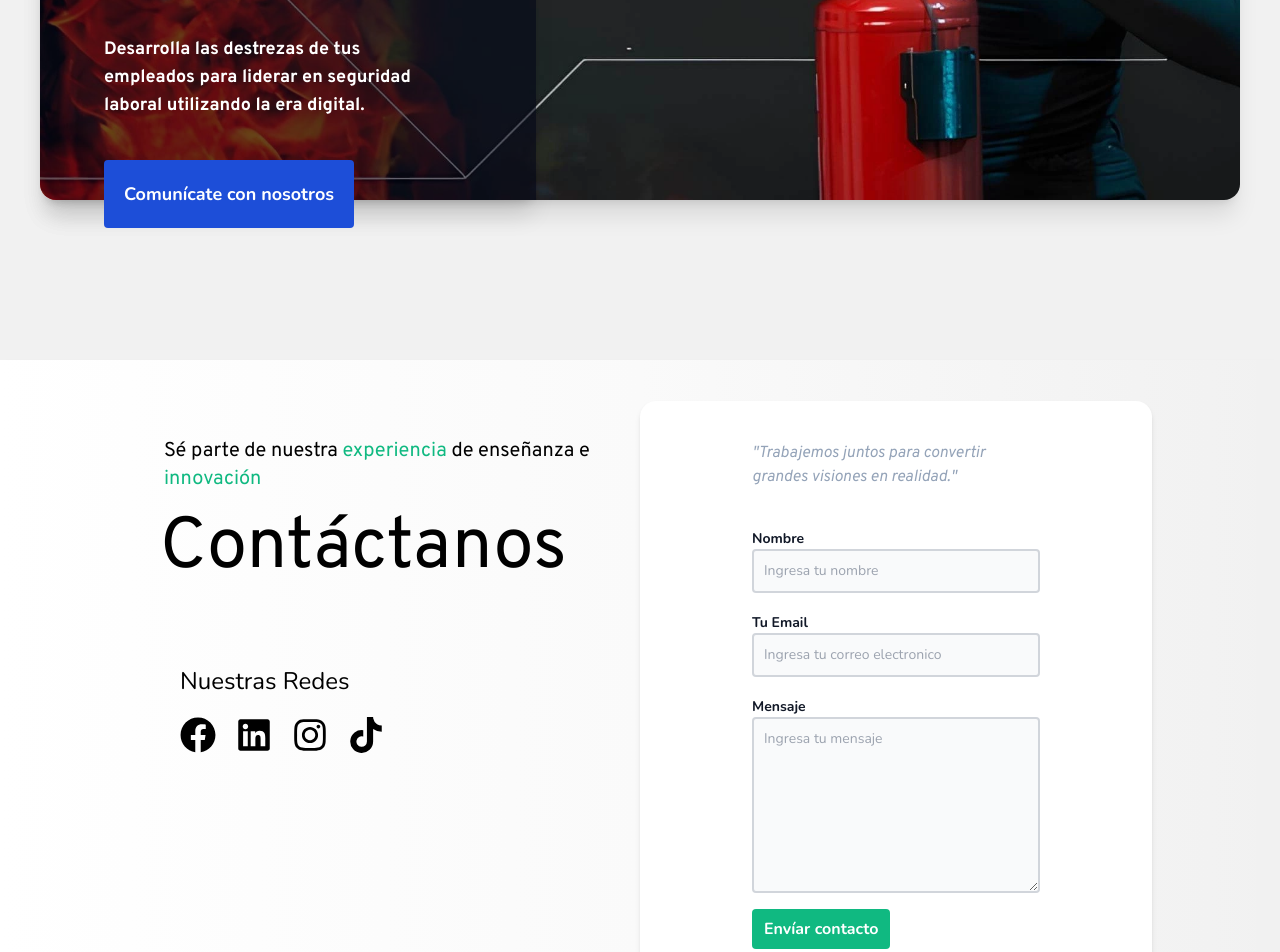
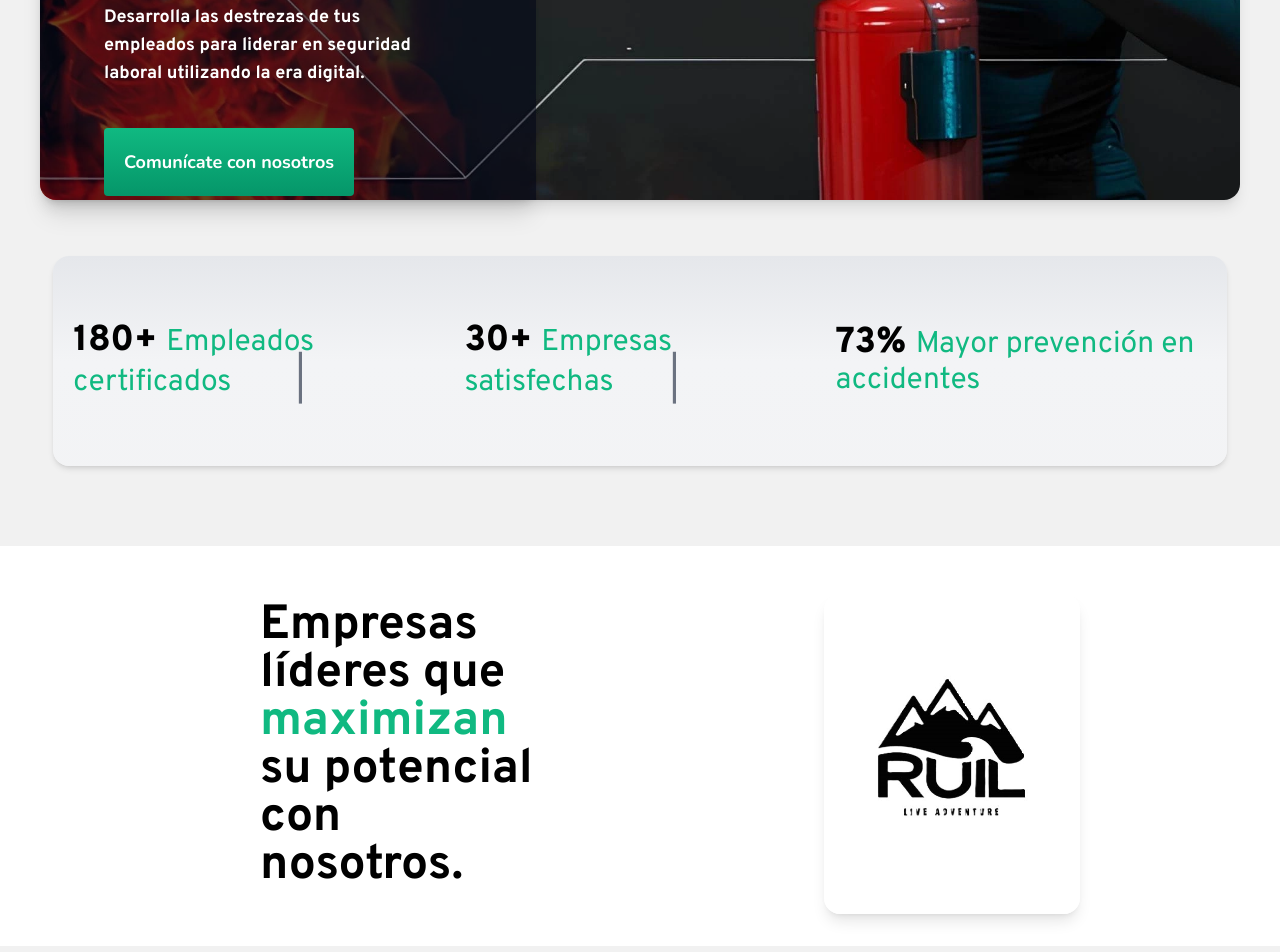
Before and after one commit to Reaien/web_maxima, a React (Vite) app: page /maxima in a window 1280 px wide. Shown: the part 680-1632 px from the top of the page. Built offline with nearby package versions, Linux system fonts and the light colour scheme; what tailwindcss-animated would draw is missing.

Commit message:
kpi and enterprises components

```diff
--- a/src/components/Carousel.jsx
+++ b/src/components/Carousel.jsx
@@ -14,9 +14,9 @@ export const Carousel = () => {
       content: {
         title: (
           <>
-            "Potencia tu empresa con los métodos más{" "}
+            Potencia tu empresa con los métodos más{" "}
             <span className="text-emerald-400">sostenibles</span>, interactivos
-            y <span className="text-emerald-400">avanzados</span> del mercado."
+            y <span className="text-emerald-400">avanzados</span> del mercado.
           </>
         ),
         subTitle:
@@ -31,11 +31,14 @@ export const Carousel = () => {
           <>
             Fortalece tu empresa, somos la{" "}
             <span className="text-emerald-400">clave</span> para tener un
-            entorno laboral más seguro.
+            entorno laboral más seguro e impular tu{" "}
+            <span className="text-emerald-400">crecimiento profesional</span> y
+            emprendedor.
           </>
         ),
         subTitle:
           "Se parte de cómo los métodos avanzados y sostenibles en prevención de riesgos pueden impulsar el éxito de tu empresa.",
+        buttonTitle: "Comunícate con nosotros",
       },
     },
     {
@@ -43,14 +46,15 @@ export const Carousel = () => {
       content: {
         title: (
           <>
-            "Somos una <span className="text-emerald-400">OTEC</span> chilena
+            Somos una <span className="text-emerald-400">OTEC</span> chilena
             acreditada por <span className="text-emerald-400">Sence</span> y
             certificada según la norma n°2728 para garantizar una{" "}
-            <span className="text-emerald-400">calidad de excelencia.</span>"
+            <span className="text-emerald-400">calidad de excelencia.</span>
           </>
         ),
         subTitle:
-          "Transformamos vidas a través del conocimiento y la experiencia e impulsamos tu crecimiento profesional y emprendedor",
+          "Transformamos vidas a través del conocimiento y la experiencia.",
+        buttonTitle: "Comunícate con nosotros",
       },
     },
   ];
@@ -72,7 +76,7 @@ export const Carousel = () => {
   useEffect(() => {
     const timer = setInterval(() => {
       nextSlide();
-    }, 8000); // Cambia 5000 por el tiempo en milisegundos que deseas entre cada cambio de imagen
+    }, 8000); // Cambia 8000 por el tiempo en milisegundos que deseas entre cada cambio de imagen
 
     return () => clearInterval(timer);
   }, [currentIndex]); // Esto se ejecutará cada vez que cambie el currentIndex
@@ -84,7 +88,7 @@ export const Carousel = () => {
           style={{
             backgroundImage: `url(${slideImages[currentIndex].imgUrl}) `,
           }}
-          className="w-auto h-full lg:mx-10 md:rounded-2xl  bg-top bg-cover duration-500 md:shadow-xl "
+          className="w-auto h-full lg:mx-10 md:rounded-2xl  bg-top bg-cover duration-500 md:shadow-lg"
         ></div>
 
         {/* flecha izquierda */}
@@ -103,22 +107,20 @@ export const Carousel = () => {
           <SlArrowRight className="w-5 h-5 text-white/60" />
         </div>
         <div className="absolute inset-0 w-98 h-[768px] mt-28  md:right-[55%]  xl:pt-5 bg-slate-950/60 lg:mx-10 md:shadow-xl md:rounded-l-2xl bg-center bg-cover">
-          <div className="mt-16 xl:mt-40 ml-16 max-md:ml-5 w-auto ">
+          <div className="mt-16 xl:mt-32 ml-16 max-md:ml-5 w-auto ">
             <p className="font-bold text-left text-white w-3/4  font-overpass text-4xl xl:text-5xl">
               {slideImages[currentIndex].content.title}
             </p>
             <p className=" mt-5 md:mt-10 font-bold text-left text-white w-3/4 text-lg font-overpass max-md:text-lg">
               {slideImages[currentIndex].content.subTitle}
             </p>
-            {currentIndex === 0 && (
             <div className=" gap-2 mt-5 md:mt-10">
               <a href="#">
-                  <button className="py-5 mb-3 px-5 rounded bg-blue-700 hover:bg-blue-500 transition-all duration-400 hover:underline text-lg font-bold text-white">
+                <button className="py-5 mb-3 px-5 rounded bg-gradient-to-b from-emerald-500  to-emerald-600 transition-all duration-400 hover:underline text-lg font-bold text-white">
                   {slideImages[currentIndex].content.buttonTitle}
                 </button>
               </a>
             </div>
-            )}
           </div>
         </div>
       </section>
--- a/src/components/Contactanos.jsx
+++ b/src/components/Contactanos.jsx
@@ -27,8 +27,8 @@ export const Contactanos = () => {
   };
   return (
     <>
-      <section className="md:bg-gradient-to-r md:from-white md:via-zinc-50 md:to-transparent lg:grid-cols-2  items-center grid grid-rows-1 shadow-md  md:h-[650px]  mt-40 ">
-        <div className="md:ml-40 md:-mt-40 ">
+      <section className="md:bg-gradient-to-r md:from-white md:via-zinc-50 md:to-transparent  items-center grid grid-rows-1 lg:grid-cols-2  shadow-md  md:h-[650px]  ">
+        <div className="md:ml-40  ">
           <p className="font-overpass ml-1 mb-5 text-xl">
             Sé parte de nuestra{" "}
             <span className="text-emerald-500">experiencia</span> de enseñanza e{" "}
@@ -64,6 +64,7 @@ export const Contactanos = () => {
                   type="text"
                   name="user_name"
                   placeholder="Ingresa tu nombre"
+                  required
                 />
               </div>
               <div className="mb-5">
@@ -75,6 +76,7 @@ export const Contactanos = () => {
                   type="email"
                   name="user_email"
                   placeholder="Ingresa tu correo electronico"
+                  required
                 />
               </div>
               <div>
@@ -85,12 +87,13 @@ export const Contactanos = () => {
                   className="h-44 bg-gray-50 border-2 border-gray-300 text-gray-900 text-sm rounded focus:ring-emerald-500 focus:border-emerald-500 duration-500 block w-full p-2.5 outline-none"
                   name="message"
                   placeholder="Ingresa tu mensaje"
+                  required
                 />
               </div>
               <button
                 type="submit"
                 value="Envíar contacto"
-                className="mt-4 rounded bg-emerald-500 hover:bg-emerald-400 duration-500 py-2 px-3 font-bold text-white font-custom cursor-pointer"
+                className="mt-4 rounded bg-gradient-to-b from-emerald-500  to-emerald-600    py-2 px-3 font-bold text-white font-custom cursor-pointer hover:underline"
               >
                 Envíar contacto
               </button>
--- /dev/null
+++ b/src/components/EmpresasContainer.jsx
@@ -0,0 +1,49 @@
+import React from "react";
+import { useState, useEffect } from "react";
+import logo_copec from "../assets/logo_copec.webp";
+import logo_ruilt from "../assets/logo_ruilt.jpg";
+
+export const EmpresasContainer = () => {
+  const slideImages = [
+    {
+      imgUrl: logo_copec,
+    },
+    {
+      imgUrl: logo_ruilt,
+    },
+  ];
+  const [currentIndex, setCurrentIndex] = useState(0);
+
+  const nextSlide = () => {
+    const isLastSlide = currentIndex === slideImages.length - 1;
+    const newIndex = isLastSlide ? 0 : currentIndex + 1;
+    setCurrentIndex(newIndex);
+  };
+
+  useEffect(() => {
+    const timer = setInterval(() => {
+      nextSlide();
+    }, 4000); // Cambia 8000 por el tiempo en milisegundos que deseas entre cada cambio de imagen
+
+    return () => clearInterval(timer);
+  }, [currentIndex]); // Esto se ejecutará cada vez que cambie el currentIndex
+  return (
+    <>
+      <section className="h-[400px] max-w-auto w-auto bg-white mt-20 mb-20 grid grid-rows-1 md:grid-cols-2 items-center">
+        <div className="md:mx-auto font-overpass text-4xl md:text-5xl text-start md:w-1/2 px-5 font-bold md:mr-20">
+          Empresas líderes que{" "}
+          <span className="text-emerald-500">maximizan</span> su potencial con
+          nosotros.
+        </div>
+        <div className="mx-auto w-auto h-auto mt-4 flex md:ml-36">
+          <div
+            style={{
+              backgroundImage: `url(${slideImages[currentIndex].imgUrl}) `,
+            }}
+            className="w-32 h-40  md:w-64 md:h-80 lg:mx-10 md:rounded-2xl  bg-top bg-cover duration-500 md:shadow-lg"
+          ></div>
+        </div>
+      </section>
+    </>
+  );
+};
--- /dev/null
+++ b/src/components/KPI.jsx
@@ -0,0 +1,40 @@
+import React from "react";
+
+export const KPI = () => {
+  return (
+    <>
+      <section className="grid grid-rows-1 md:grid-cols-3 items-center justify-center mx-auto max-w-auto w-11/12  md:h-[210px] md:bg-gradient-to-t md:from-gray-100/80 md:via-gray-100 md:to-gray-200 mt-14 shadow-md rounded-2xl">
+        <div className="mx-auto pl-5 max-md:h-[100px] max-md:pt-5 max-md:border-b-2">
+          <span className="font-extrabold font-overpass text-2xl xl:text-4xl">
+            180+{" "}
+          </span>
+          <span className="text-emerald-500 font-overpass text-2xl  md:text-3xl  to-white">
+            Empleados certificados
+          </span>
+          <span className="font-overpass text-2xl md:text-4xl text-transparent md:text-gray-500 ml-16">
+            |
+          </span>
+        </div>
+        <div className="mx-auto max-md:h-[100px] pl-5 max-md:pt-5 max-md:border-b-2">
+          <span className="font-extrabold font-overpass text-2xl xl:text-4xl">
+            30+{" "}
+          </span>
+          <span className="text-emerald-500 font-overpass text-2xl md:text-3xl  to-white">
+            Empresas satisfechas
+          </span>
+          <span className="font-overpass md:text-4xl text-transparent md:text-gray-500 ml-14">
+            |
+          </span>
+        </div>
+        <div className="mx-auto max-md:h-[100px] max-md:pl-6 max-md:pt-5 ">
+          <span className="font-extrabold font-overpass text-2xl md:text-4xl xl:text-4xl">
+            73%{" "}
+          </span>
+          <span className="text-emerald-500 font-overpass text-2xl md:text-3xl to-white">
+            Mayor prevención en accidentes
+          </span>
+        </div>
+      </section>
+    </>
+  );
+};
--- a/src/components/NavBar.jsx
+++ b/src/components/NavBar.jsx
@@ -142,7 +142,7 @@ export const NavBar = () => {
           </div>
           <div className="pt-2 ml-10 max-lg:hidden">
             <a href="#">
-              <button className="py-1 ml-2 px-3 mb-3 rounded bg-blue-600 hover:bg-blue-500 transition-all duration-400 hover:underline font-bold text-white font-custom">
+              <button className="py-1 ml-2 px-3 mb-3 rounded bg-gradient-to-b from-emerald-500  to-emerald-600 transition-all duration-400 hover:underline font-bold text-white font-custom">
                 Comunícate con nosotros
               </button>
             </a>
@@ -203,7 +203,7 @@ export const NavBar = () => {
         </div>
         <div className="bg-white pt-4">
           <a href="">
-            <button className="py-1 ml-2 px-3 mb-3 rounded bg-blue-600 hover:bg-blue-300 transition-all duration-400 hover:underline  font-bold text-white ">
+            <button className="py-1 ml-2 px-3 mb-3 rounded bg-gradient-to-b from-emerald-500  to-emerald-600 transition-all duration-400 hover:underline  font-bold text-white ">
               Comunícate con nosotros
             </button>
           </a>
--- a/src/main.jsx
+++ b/src/main.jsx
@@ -5,12 +5,16 @@ import { NavBar } from "./components/NavBar.jsx";
 import { Carousel } from "./components/Carousel.jsx";
 import { ToggleMenuXL } from "./components/ToggleMenuXL.jsx";
 import { Contactanos } from "./components/Contactanos.jsx";
+import { KPI } from "./components/KPI.jsx";
+import { EmpresasContainer } from "./components/EmpresasContainer.jsx";
 
 ReactDOM.createRoot(document.getElementById("root")).render(
   <React.StrictMode>
     <NavBar />
     <ToggleMenuXL />
     <Carousel />
+    <KPI />
+    <EmpresasContainer />
     <Contactanos />
   </React.StrictMode>
 );
```
Also changed, not shown: src/assets/logo_copec.webp (added), src/assets/logo_ruilt.jpg (added). Lines whose indentation alone changed are shown as unchanged.
